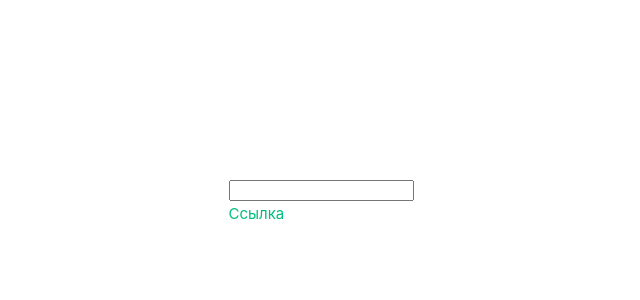
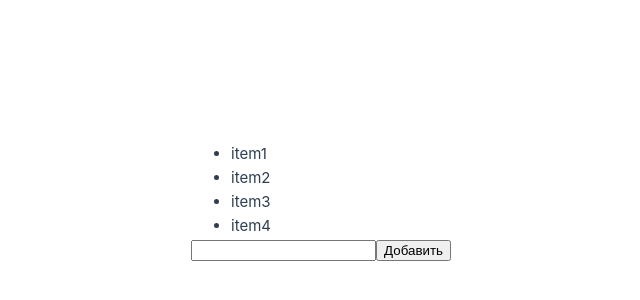
Before and after one commit to WildDeFox/Vue_Practice, a Vue app in the folder 01. Основы/Vue.1.0/: page / in a window 1280 px wide. Shown: the part 198-498 px from the top of the page, without its empty margins (319-959 px from the left). Built offline with nearby package versions, Linux system fonts and the light colour scheme.

Commit message:
Форма для добавления элементов массива

```diff
--- a/01. Основы/Vue.1.0/src/App.vue
+++ b/01. Основы/Vue.1.0/src/App.vue
@@ -2,31 +2,22 @@
 export default {
   data() {
     return {
-      text: "",
-      pageText: "",
-      linkText: "",
+      arr: ["item1", "item2", "item3", "item4"],
+      newItem: '',
     };
   },
   methods: {
-    clickEnter: function () {
-      this.pageText = this.text;
-    },
-    clikcLinkLeft: function () {
-      this.linkText = "Левая кнопка мыши";
-    },
-    clickLinkRight: function () {
-      this.linkText = "Правая кнопка мыши";
-    },
-    clickLinkMidle: function () {
-      this.linkText = "Средняя кнопка мыши";
+    addItem: function() {
+      this.arr.push(this.newItem)
     }
   },
 };
 </script>
 
 <template>
-  <input type="text" v-model="text" @keyup.enter="clickEnter" />
-  <p>{{ pageText }}</p>
-  <a href="#" @click.prevent @click.ctrl.left="clikcLinkLeft" @click.ctrl.right="clickLinkRight" @click.ctrl.middle="clickLinkMidle">Ссылка</a>
-  <p>{{ linkText }}</p>
+  <ul>
+    <li v-for="(item, index) in arr" :key="index">{{ item }}</li>
+  </ul>
+  <input type="text" v-model="newItem">
+  <button @click="addItem">Добавить</button>
 </template>
```
